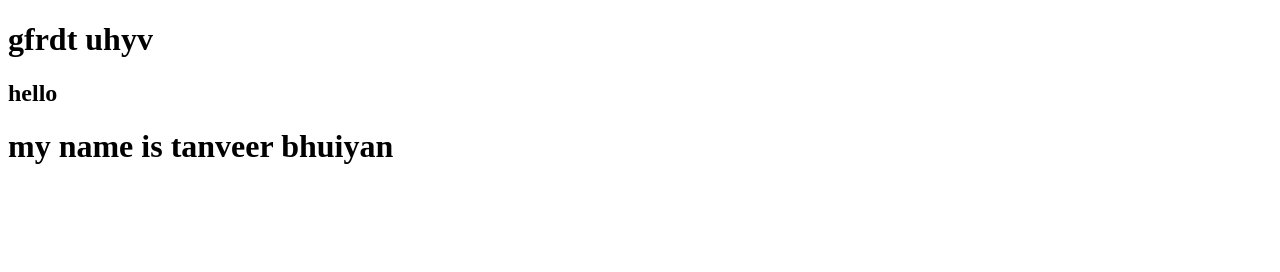
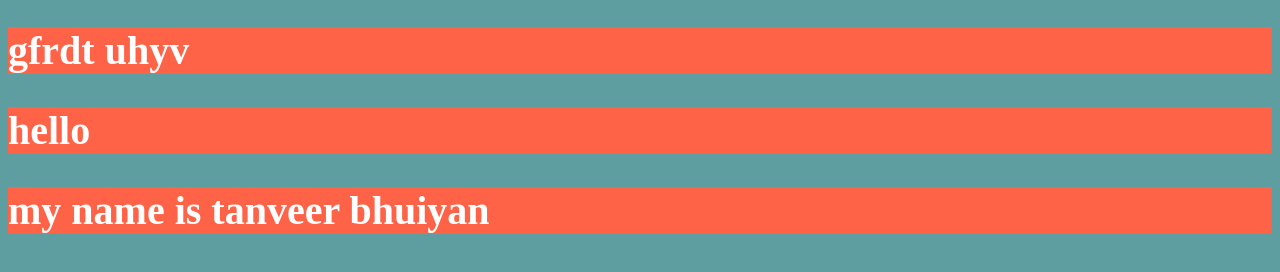
Before and after one commit to TanveerBhuiyan707/first-project, a plain HTML site: page index.html in a window 1280 px wide. Drawn offline with Linux system fonts and the light colour scheme.

Commit message:
some adding  style

```diff
--- a/index.html
+++ b/index.html
@@ -10,5 +10,15 @@
     <h1>gfrdt uhyv</h1>
     <h2>hello</h2>
     <h1>my name is tanveer bhuiyan</h1>
+    <style>
+        body{
+            background-color: cadetblue;
+        }
+        h1,h2{
+            background-color: tomato;
+            color: white;
+            font-size: 40px;
+        }
+    </style>
 </body>
 </html>
```
